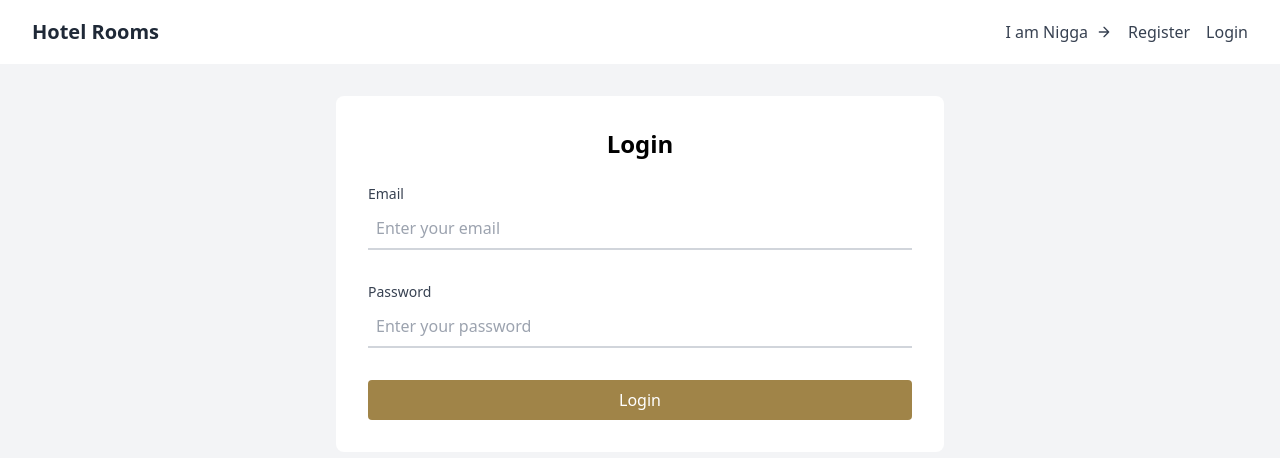
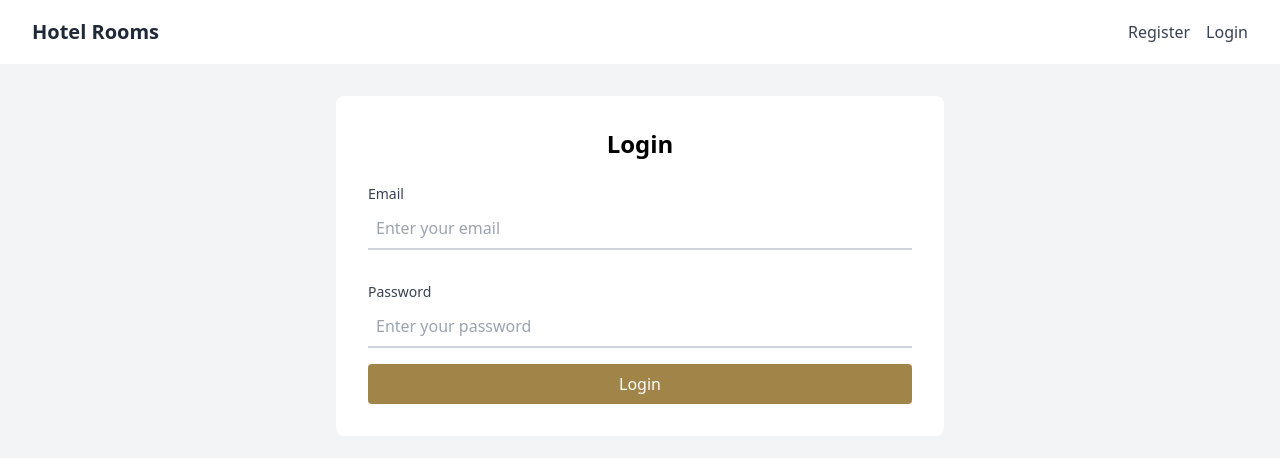
Before and after one commit to Rowannnk/Hotel-Booking, a Next.js app: page /login in a window 1280 px wide. Shown: the top 458 px of the page. Built offline with nearby package versions, Linux system fonts and the light colour scheme.

Commit message:
user register and login

```diff
--- a/app/layout.js
+++ b/app/layout.js
@@ -3,12 +3,13 @@ import "./globals.css";
 import Navbar from "@/components/Navbar";
 
 const geistSans = localFont({
-  src: "./fonts/GeistVF.woff",
+  src: "/fonts/GeistVF.woff", // Path relative to the public directory
   variable: "--font-geist-sans",
   weight: "100 900",
 });
+
 const geistMono = localFont({
-  src: "./fonts/GeistMonoVF.woff",
+  src: "/fonts/GeistMonoVF.woff", // Path relative to the public directory
   variable: "--font-geist-mono",
   weight: "100 900",
 });
--- a/app/login/page.jsx
+++ b/app/login/page.jsx
@@ -1,64 +1,77 @@
-"use client"; // For Next.js 13 with app directory
-
+"use client";
 import React, { useState } from "react";
+import axios from "axios";
+import { useRouter } from "next/navigation"; // Use Next.js router
 
 const Login = () => {
   const [email, setEmail] = useState("");
   const [password, setPassword] = useState("");
+  const [loading, setLoading] = useState(false);
+  const [error, setError] = useState(false);
+  const router = useRouter(); // Initialize Next.js router
 
-  const handleSubmit = (e) => {
-    e.preventDefault();
-    if (email && password) {
-      alert("Login successful!");
-    } else {
-      alert("Please fill out both fields");
+  const login = async () => {
+    const user = { email, password };
+
+    try {
+      setLoading(true);
+      const response = await axios.post("/api/user/login", user); // Next.js API route
+      const result = response.data;
+      setLoading(false);
+
+      localStorage.setItem("currentUser", JSON.stringify(result));
+      setEmail("");
+      setPassword("");
+
+      router.push("/"); // Navigate to the home page after login
+    } catch (error) {
+      setLoading(false);
+      setError(true);
+      console.error("Login error:", error);
     }
   };
 
   return (
     <div className="bg-gray-100 p-8 h-screen">
       <div className="max-w-[50%]  mx-auto bg-white p-8 rounded-lg">
+        {loading && <p className="text-center text-red-500">Loading...</p>}
+        {error && <p className="text-center text-red-500">Login failed...</p>}
+
         <h2 className="text-2xl font-semibold mb-6 text-center">Login</h2>
 
-        <form onSubmit={handleSubmit} className="grid grid-cols-1 gap-4">
-          {[
-            {
-              label: "Email",
-              value: email,
-              setter: setEmail,
-              placeholder: "Enter your email",
-            },
-            {
-              label: "Password",
-              value: password,
-              setter: setPassword,
-              placeholder: "Enter your password",
-              type: "password",
-            },
-          ].map(
-            ({ label, value, setter, placeholder, type = "text" }, index) => (
-              <div key={index} className="flex flex-col mb-4">
+        <div className="grid grid-cols-1 gap-4">
+          <div className="flex flex-col mb-4">
             <label className="text-sm font-medium text-gray-700 mb-1">
-                  {label}
+              Email
             </label>
             <input
-                  type={type}
+              type="email"
               className="p-2 border-b-2 border-gray-300 focus:outline-none focus:border-[#a08448]"
-                  placeholder={placeholder}
-                  value={value}
-                  onChange={(e) => setter(e.target.value)}
+              placeholder="Enter your email"
+              value={email}
+              onChange={(e) => setEmail(e.target.value)}
             />
           </div>
-            )
-          )}
+          <div className="flex flex-col mb-4">
+            <label className="text-sm font-medium text-gray-700 mb-1">
+              Password
+            </label>
+            <input
+              type="password"
+              className="p-2 border-b-2 border-gray-300 focus:outline-none focus:border-[#a08448]"
+              placeholder="Enter your password"
+              value={password}
+              onChange={(e) => setPassword(e.target.value)}
+            />
+          </div>
+        </div>
 
         <button
-            type="submit"
+          onClick={login}
           className="w-full bg-[#a08448] text-white py-2 px-4 rounded hover:bg-[#8b6d40]"
         >
           Login
         </button>
-        </form>
       </div>
     </div>
   );
--- a/app/register/page.jsx
+++ b/app/register/page.jsx
@@ -1,28 +1,52 @@
-"use client"; // For Next.js 13 with app directory
+"use client"; // Ensures that this component is rendered on the client side
 
 import React, { useState } from "react";
+import axios from "axios";
+import { useRouter } from "next/navigation";
 
 const Register = () => {
   const [name, setName] = useState("");
   const [email, setEmail] = useState("");
   const [password, setPassword] = useState("");
   const [confirmPassword, setConfirmPassword] = useState("");
+  const [loading, setLoading] = useState(false);
+  const [error, setError] = useState(null); // Update error state to store error details
+  const router = useRouter();
 
-  const handleSubmit = (e) => {
-    e.preventDefault();
-    if (password === confirmPassword) {
-      alert("Registration successful!");
-    } else {
+  const register = async () => {
+    if (password !== confirmPassword) {
       alert("Passwords do not match");
+      return;
+    }
+
+    const user = { name, email, password }; // Do not include confirmPassword
+
+    try {
+      setLoading(true);
+      const response = await axios.post("/api/user/register", user);
+      console.log(response.data); // Log the response data for debugging
+      setLoading(false);
+      setName("");
+      setEmail("");
+      setPassword("");
+      setConfirmPassword("");
+      router.push("/login");
+    } catch (error) {
+      console.error(error.response?.data || error.message); // Log the error response or message
+      setLoading(false);
+      setError(error.response?.data?.message || "An error occurred"); // Show specific error message
     }
   };
 
   return (
     <div className="bg-gray-100 p-8 h-screen">
       <div className="max-w-[50%] mx-auto bg-white p-8 rounded-lg">
+        {loading && <p className="text-center text-red-500">Loading...</p>}
+        {error && <p className="text-center text-red-500">{error}</p>}
+
         <h2 className="text-2xl font-semibold mb-6 text-center">Register</h2>
 
-        <form onSubmit={handleSubmit} className="grid grid-cols-1 gap-4">
+        <div className="grid grid-cols-1 gap-4">
           {[
             {
               label: "Name",
@@ -66,14 +90,14 @@ const Register = () => {
               </div>
             )
           )}
+        </div>
 
-          <button
-            type="submit"
-            className="w-full bg-[#a08448] text-white py-2 px-4 rounded hover:bg-[#8b6d40]"
-          >
-            Register
-          </button>
-        </form>
+        <button
+          onClick={register}
+          className="w-full bg-[#a08448] text-white py-2 px-4 rounded hover:bg-[#8b6d40]"
+        >
+          Register
+        </button>
       </div>
     </div>
   );
--- a/components/Navbar.jsx
+++ b/components/Navbar.jsx
@@ -1,11 +1,28 @@
-"use client";
-import React, { useState } from "react";
+"use client"; // Ensures that this component is rendered on the client side
+
+import React, { useState, useEffect } from "react";
+import { useRouter } from "next/navigation";
 
 const Navbar = () => {
+  const [user, setUser] = useState(null);
   const [isDropdownOpen, setIsDropdownOpen] = useState(false);
+  const router = useRouter();
+
+  useEffect(() => {
+    const storedUser = JSON.parse(localStorage.getItem("currentUser"));
+    if (storedUser) {
+      setUser(storedUser);
+    }
+  }, []);
 
   const toggleDropdown = () => {
     setIsDropdownOpen(!isDropdownOpen);
+  };
+
+  const logout = () => {
+    localStorage.removeItem("currentUser");
+    setUser(null);
+    router.push("/login"); // Use router.push for client-side navigation
   };
 
   return (
@@ -21,13 +38,14 @@ const Navbar = () => {
             <div className="flex items-center">
               <div className="hidden md:block">
                 <ul className="flex items-center space-x-4">
+                  {user ? (
                     <div className="relative">
                       <button
                         className="text-gray-700 font-medium hover:text-gray-900 flex items-center"
                         id="dropdownMenuButton"
                         onClick={toggleDropdown}
                       >
-                      {/* {user.name} */}I am Nigga
+                        {user.name}
                         <svg
                           className={`ml-2 h-4 w-4 transform transition-transform duration-200 ${
                             isDropdownOpen ? "rotate-90" : "rotate-0"
@@ -59,13 +77,14 @@ const Navbar = () => {
                           <a
                             className="block px-4 py-2 text-gray-700 hover:bg-gray-100"
                             href="#"
+                            onClick={logout}
                           >
                             Logout
                           </a>
                         </div>
                       )}
                     </div>
-
+                  ) : (
                     <>
                       <li className="nav-item">
                         <a
@@ -84,6 +103,7 @@ const Navbar = () => {
                         </a>
                       </li>
                     </>
+                  )}
                 </ul>
               </div>
               <div className="-mr-2 flex md:hidden">
--- a/package.json
+++ b/package.json
@@ -10,10 +10,11 @@
   },
   "dependencies": {
     "antd": "^5.20.6",
+    "axios": "^1.7.7",
     "bcryptjs": "^2.4.3",
     "mongodb": "^6.9.0",
     "mongoose": "^8.6.2",
-    "next": "14.2.11",
+    "next": "^14.2.12",
     "react": "^18",
     "react-date-range": "^2.0.1",
     "react-datepicker": "^7.3.0",
```
Also changed, not shown: app/profile/page.jsx (added), 1 other file (tests, documents, lock files or other folders). Lines whose indentation alone changed are shown as unchanged.
